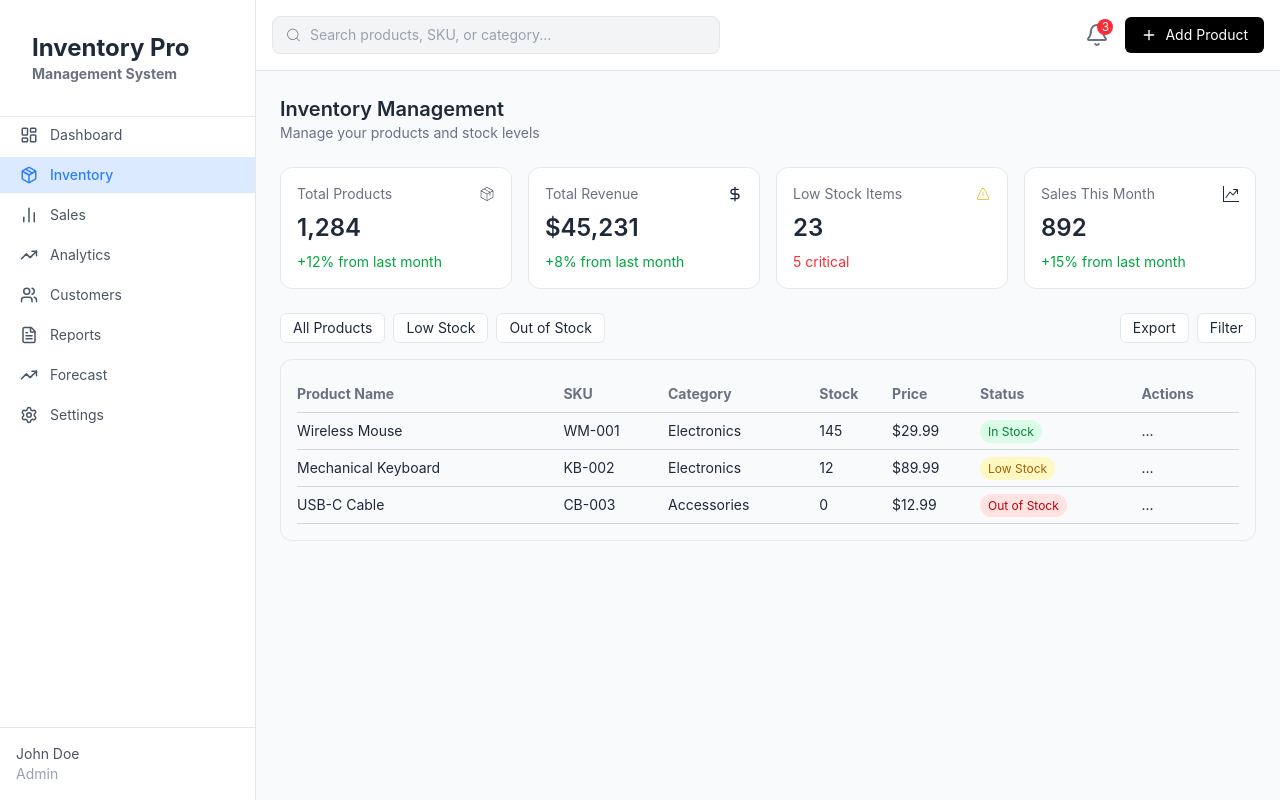
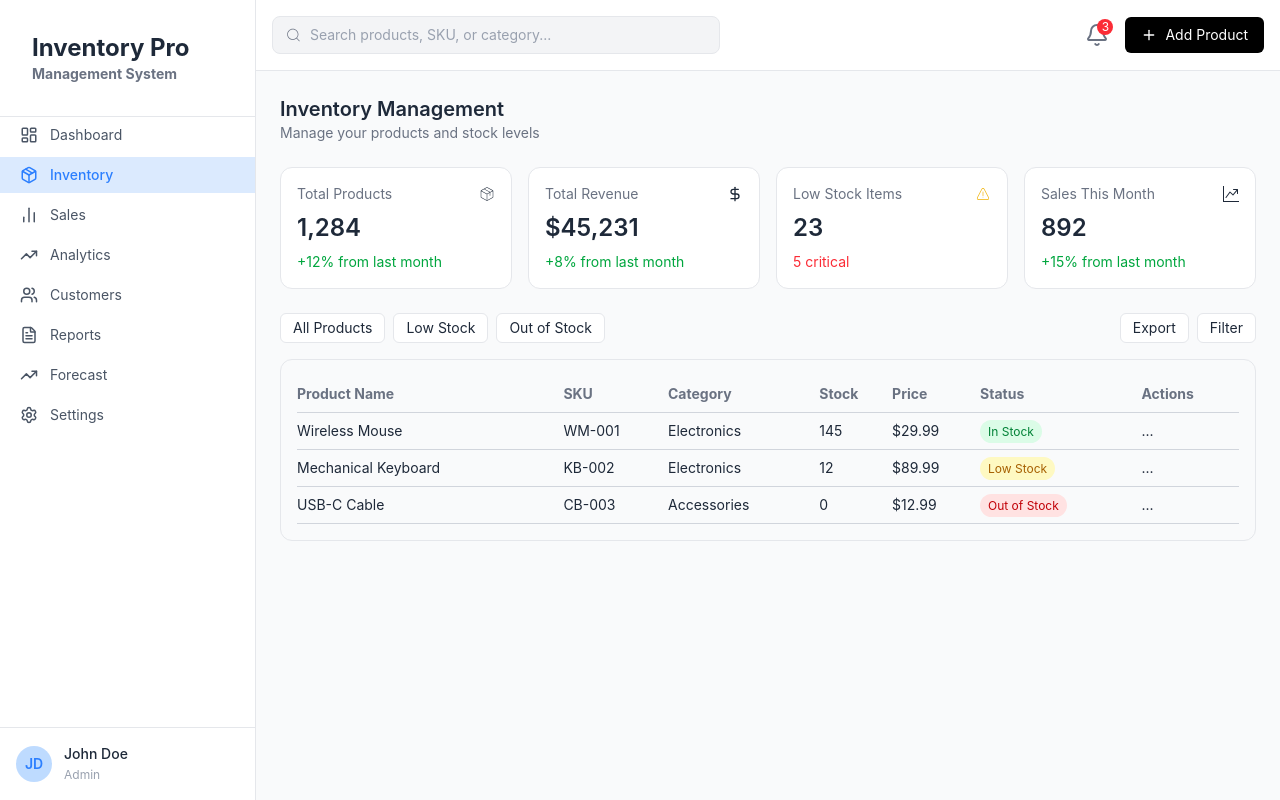
Before and after one commit to AlexanderThomasSayson/inventory-system-app, a Next.js app: page /inventory in a window 1280 px wide. Built offline with nearby package versions, Linux system fonts and the light colour scheme.

Commit message:
fix: user profile initials.

```diff
--- a/src/app/components/Sidebar.tsx
+++ b/src/app/components/Sidebar.tsx
@@ -1,5 +1,5 @@
 "use client";
-
+import { FaRegUserCircle } from "react-icons/fa";
 import { usePathname } from "next/navigation";
 import {
   LayoutDashboard,
@@ -11,6 +11,7 @@ import {
   Settings,
 } from "lucide-react";
 import Link from "next/link";
+import { useMemo } from "react";
 
 const menu = [
   { name: "Dashboard", href: "/", icon: LayoutDashboard },
@@ -25,6 +26,17 @@ const menu = [
 
 export default function Sidebar() {
   const pathname = usePathname();
+
+  const user = { name: "John Doe", role: "Admin" };
+
+  // Automatically get initials (e.g., "John Doe" → "JD")
+  const initials = useMemo(() => {
+    return user.name
+      .split(" ")
+      .map((n) => n[0])
+      .join("")
+      .toUpperCase();
+  }, [user.name]);
 
   return (
     <aside className="w-64 bg-white border-r border-gray-200 flex flex-col">
@@ -54,9 +66,20 @@ export default function Sidebar() {
         })}
       </nav>
       <div className="p-4 border-t border-gray-200 text-sm text-gray-600">
-        John Doe
-        <br />
-        <span className="text-gray-400">Admin</span>
+        <div className="flex items-center justify-between">
+          <div className="flex items-center gap-3">
+            {/* Profile Circle with Initials */}
+            <div className="flex items-center justify-center w-9 h-9 rounded-full bg-blue-200 text-blue-500 font-semibold">
+              {initials}
+            </div>
+
+            {/* User Info */}
+            <div>
+              <div className="font-medium text-gray-800">{user.name}</div>
+              <span className="text-gray-400 text-xs">{user.role}</span>
+            </div>
+          </div>
+        </div>
       </div>
     </aside>
   );
```
